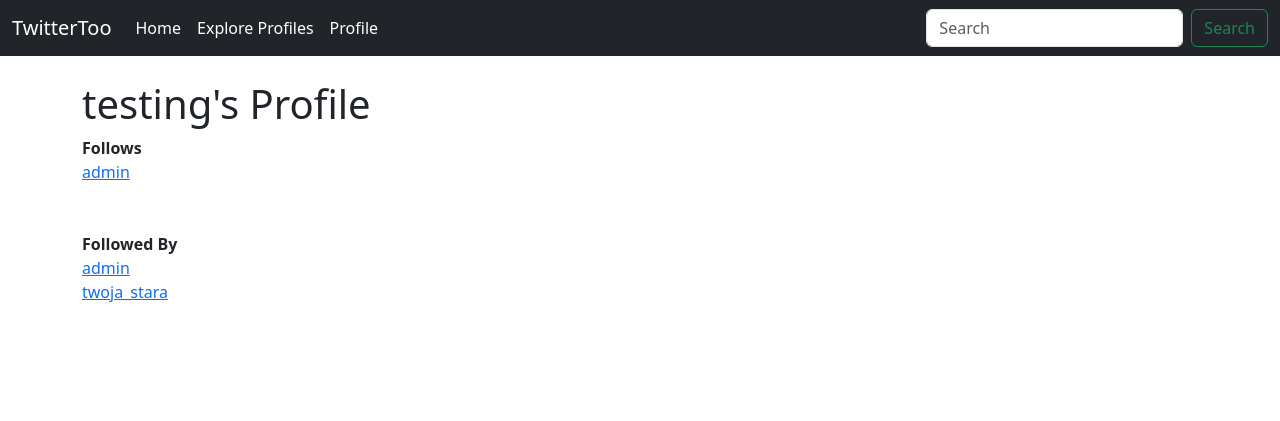
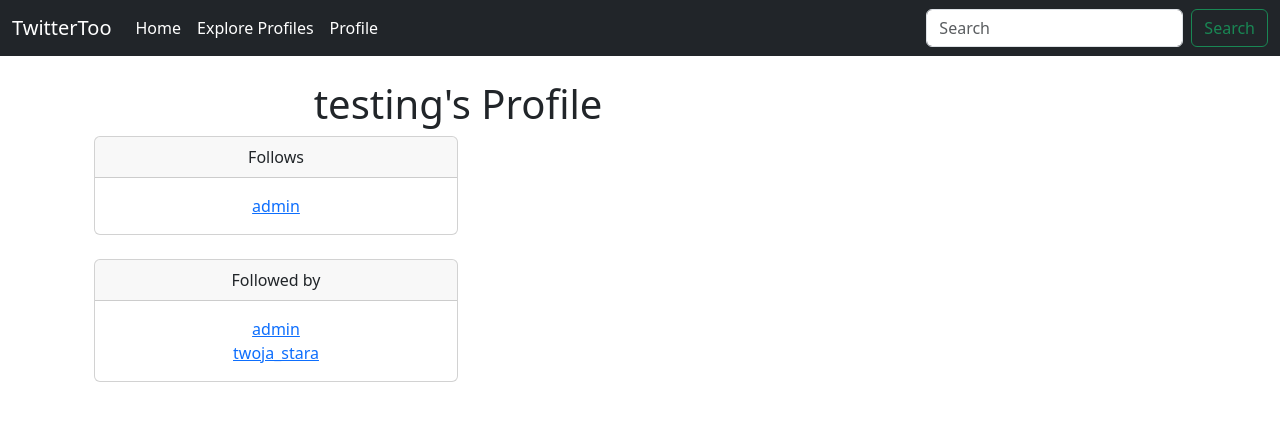
Before and after one commit to GrzegorzWitkowski1/TwitterTwo, a Django app: page /profile/6 in a window 1280 px wide. Shown: the top 421 px of the page. Run offline with Django 4.2, Linux system fonts and the light colour scheme; a user stored in the database is signed in; data comes from the database, SQL or seed files in the repository.

Commit message:
feat: create bootstrap cards for follows

```diff
--- a/TwitterTwo/TwitterToo/templates/profile.html
+++ b/TwitterTwo/TwitterToo/templates/profile.html
@@ -3,20 +3,44 @@
 
 {% if profile %}
 
-    <h1>{{ profile.user.username }}'s Profile</h1>
-
-    <strong>Follows</strong></br>
-    {% for follow in profile.follows.all %}
-    <a href="{% url 'profile' follow.user.id%}">{{ follow }}</a><br/>
-
-    {% endfor %}
-
-    </br></br>
-    <strong>Followed By</strong></br>
-    {% for follow in profile.followed_by.all %}
-    <a href="{% url 'profile' follow.user.id%}">{{ follow }}</a><br/>
-
-    {% endfor %}
+    <div class="container text-center">
+        <div class="col-8">
+            <h1>
+                {{ profile.user.username }}'s Profile
+            </h1>
+        </div>
+        <div class="col-4">
+            <div class="card">
+                <div class="card-header">
+                    Follows
+                </div>
+                <div class="card-body">
+                    <p class="card-text">
+                        {% for follow in profile.follows.all %}
+                        <a href="{% url 'profile' follow.user.id%}">
+                            {{ follow }}
+                        </a><br/>
+                        {% endfor %}
+                    </p>
+                </div>
+            </div>
+            </br>
+            <div class="card">
+                <div class="card-header">
+                    Followed by
+                </div>
+                <div class="card-body">
+                    <p class="card-text">
+                        {% for follow in profile.followed_by.all %}
+                        <a href="{% url 'profile' follow.user.id%}">
+                            {{ follow }}
+                        </a><br/>
+                        {% endfor %}
+                    </p>
+                </div>
+            </div>
+        </div>
+    </div>
 
 {% endif %}
 
```
Also changed, not shown: TwitterTwo/TwitterToo/templates/explore_profiles.html (+11 -6 lines).
